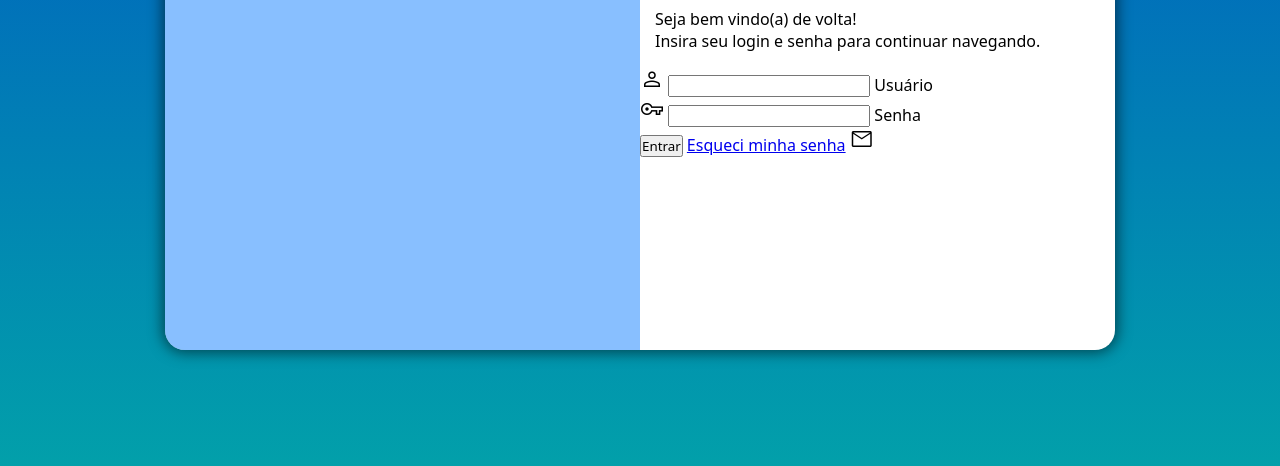
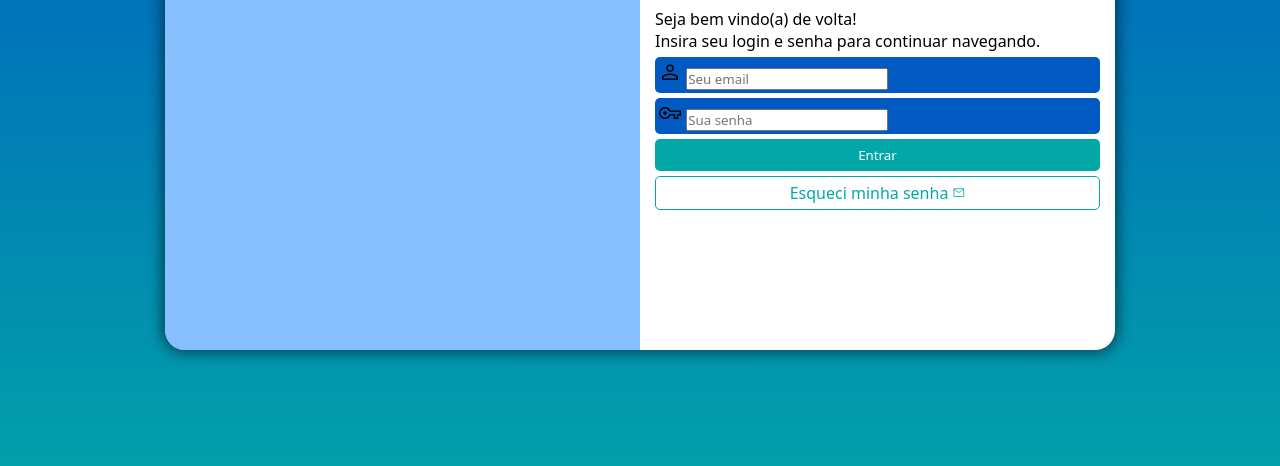
Before and after one commit to thiagocardoso1/projeto-login, a plain HTML site: page index.html in a window 1280 px wide. Shown: the part 250-716 px from the top of the page. Drawn offline with nearby package versions, Linux system fonts and the light colour scheme.

Commit message:
atualizei formulario

```diff
--- a/estilos/style.css
+++ b/estilos/style.css
@@ -72,3 +72,53 @@ div#formulario > h1 {
 div#formulario > p {
     text-align: justify;
 }
+
+form > div.campo {
+    background-color: #005ac2;
+    width: 100%;
+    padding: 3px;
+    margin: 5px 0px 5px 0px;
+    border-radius: 5px;
+}
+
+label {
+    display: none;
+}
+
+form > input[type=submit] {
+    background-color: #02A8A7;
+    color: white;
+    width: 100%;
+    display: block;
+    border: none;
+    border-radius: 5px;
+    padding: 7px;
+}
+
+form > input[type=submit]:hover {
+    background-color: #005ac2;
+    cursor: pointer;
+}
+
+form > a.botao {
+    background-color: white;
+    color: #02A8A7;
+    width: 100%;
+    display: block;
+    border: 1px solid #02A8A7;
+    border-radius: 5px;
+    padding: 5px;
+    margin-top: 5px;
+    text-decoration: none;
+    text-align: center;
+}
+
+form > a.botao:hover {
+    border: 1px solid #005ac2;
+    color: #005ac2;
+    background-color: rgb(245, 245, 245);
+}
+
+form > a.botao > i {
+    font-size: 0.8em;
+}
--- a/index.html
+++ b/index.html
@@ -18,25 +18,24 @@
                 <h1>Login</h1>
                 <p>Seja bem vindo(a) de volta!<br>Insira seu login e senha para continuar navegando.
                 </p>
+                <form action="esqueci.php" method="post" autocomplete="on">
+                    <div class="campo">
+                        <i class="material-symbols-outlined">person</i>
+                        <input type="email" id="inome" required placeholder="Seu email">
+                        <label for="inome">Login</label>
                     </div>
-
-            <form action="esqueci.php" method="post" autocomplete="on">
-                <div>
-                    <i class="material-symbols-outlined">person</i>
-                    <input type="email" id="inome" required>
-                    <label for="inome">Usuário</label>
-                </div>
-                <div>
+                    <div class="campo">
                         <i class="material-symbols-outlined">vpn_key</i>
-                    <input type="password" id="isenha" minlength="8" maxlength="20">
+                        <input type="password" id="isenha" minlength="8" maxlength="20" placeholder="Sua senha">
                         <label for="isenha">Senha</label>
                     </div>
-                <div>
                     <input type="submit" value="Entrar">
-                    <a href="esqueci.php">Esqueci minha senha</a>
+                    <a href="esqueci.html" class="botao">
+                        Esqueci minha senha
                         <i class="material-symbols-outlined">mail</i>
+                    </a>
+                </form>
             </div>
-            </form>
         </section>
     </main>
 </body>
```
Lines whose indentation alone changed are shown as unchanged.
